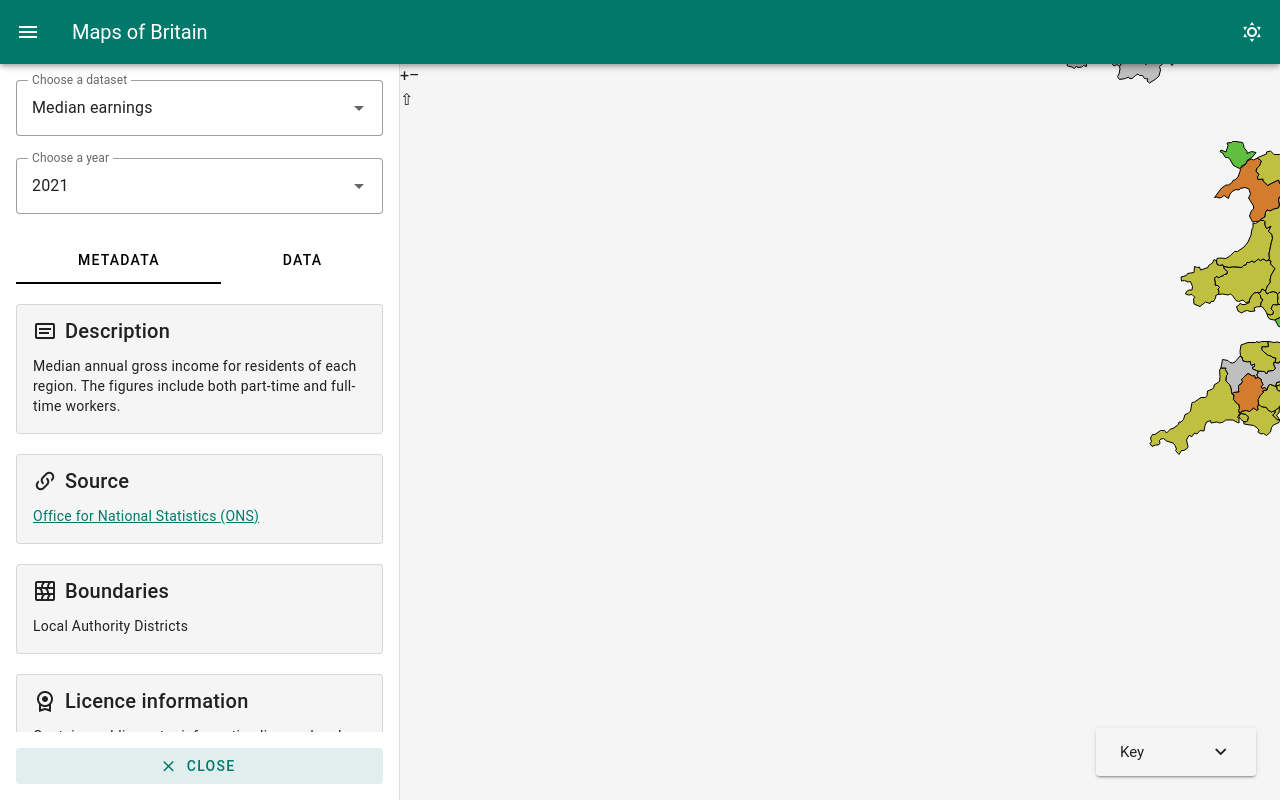
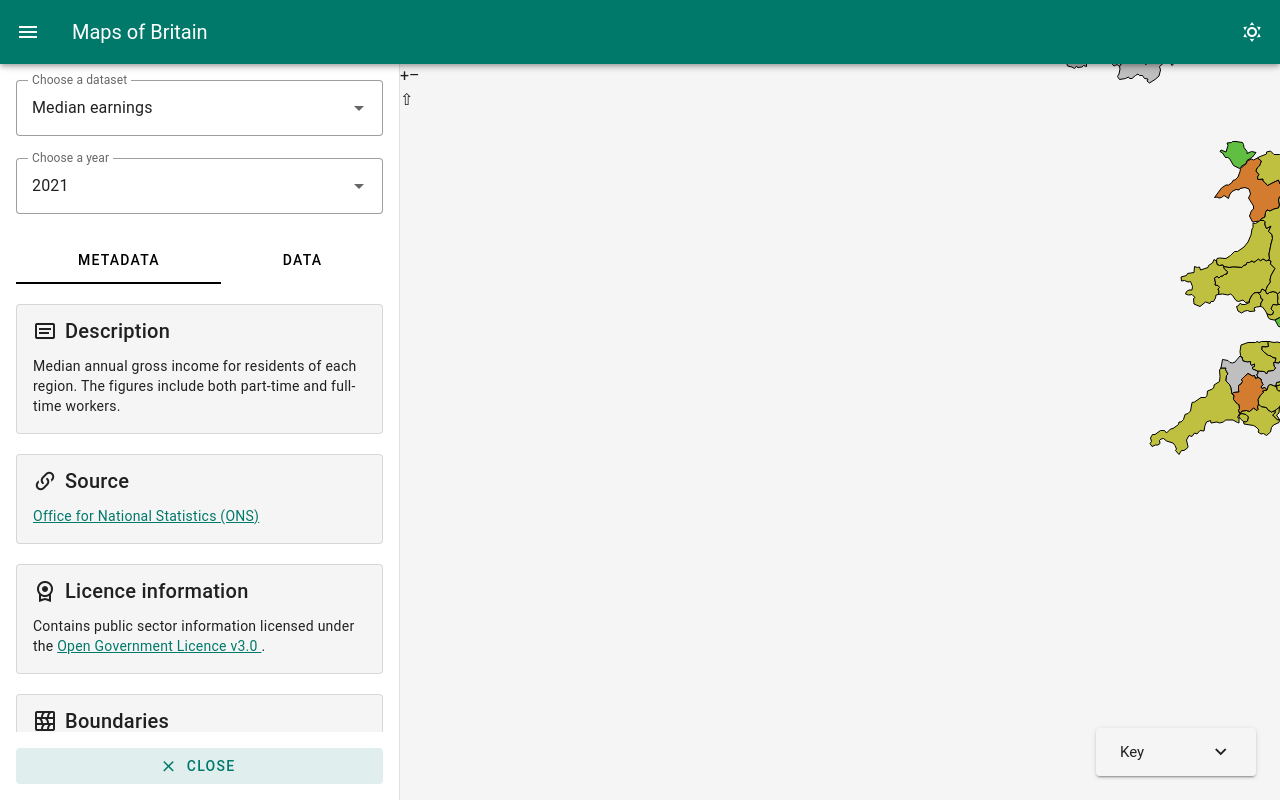
Before and after one commit to ilkutkutlar/uk-regional-data-visualiser, a Vue app: page / in a window 1280 px wide. Built offline with nearby package versions, Linux system fonts and the light colour scheme.

Commit message:
add licence information for boundaries and datasets in the README

```diff
--- a/src/components/DataDetailsPanel.vue
+++ b/src/components/DataDetailsPanel.vue
@@ -145,15 +145,6 @@ export default {
           </template>
         </v-card>
 
-        <v-card
-          class="mt-5 border"
-          prepend-icon="mdi-land-fields"
-          variant="flat"
-        >
-          <template #title>Boundaries</template>
-          <template #text>{{ current.dataset.metadata.boundaries }}</template>
-        </v-card>
-
         <v-card class="mt-5 border" prepend-icon="mdi-license" variant="flat">
           <template #title>Licence information</template>
           <template #text>
@@ -187,6 +178,32 @@ export default {
                 Open Government Licence v3.0
               </a>
               .
+            </div>
+          </template>
+        </v-card>
+
+        <v-card
+          class="mt-5 border"
+          prepend-icon="mdi-land-fields"
+          variant="flat"
+        >
+          <template #title>Boundaries</template>
+          <template #text>
+            <a :href="current.dataset.geoJSONMap.sources.get(current.year)">
+              {{ current.dataset.metadata.boundaries }}
+            </a>
+            <div class="mt-2">
+              Source: Office for National Statistics licensed under the
+              <a
+                href="http://www.nationalarchives.gov.uk/doc/open-government-licence/version/3/"
+                target="blank"
+              >
+                Open Government Licence v.3.0
+              </a>
+            </div>
+            <div class="mt-2">
+              Contains OS data © Crown copyright and database right
+              {{ new Date().getFullYear() }}
             </div>
           </template>
         </v-card>
--- a/src/constants.ts
+++ b/src/constants.ts
@@ -1,6 +1,7 @@
 export type Formatter = (value: number) => string;
 export type GeoJSONMap = {
   geoJSONPaths: Map<string, string>;
+  sources: Map<string, string>;
   prettyNames: Map<string, string>;
   countyLookup: Map<string, [string, string]>;
   idProperties: Map<string, string>;
--- a/src/svg_maps/local_authorities.ts
+++ b/src/svg_maps/local_authorities.ts
@@ -716,6 +716,38 @@ export const LocalAuthoritiesGeoJSON: GeoJSONMap = {
     ["2021", "./data/geojson/LAD_DEC_2021_UK_BUC.geojson"],
     ["2022", "./data/geojson/LAD_DEC_2022_UK_BUC.geojson"],
   ]),
+  sources: new Map([
+    ["default", "lad16cd"],
+    [
+      "2016",
+      "https://geoportal.statistics.gov.uk/datasets/ons::local-authority-districts-december-2016-boundaries-uk-buc/about",
+    ],
+    ["2017", ""],
+    [
+      "2018",
+      "https://geoportal.statistics.gov.uk/datasets/ons::local-authority-districts-december-2018-boundaries-uk-buc-1/about",
+    ],
+    [
+      "2019",
+      "https://geoportal.statistics.gov.uk/datasets/ons::local-authority-districts-december-2019-boundaries-uk-buc-1/about",
+    ],
+    [
+      "2020",
+      "https://geoportal.statistics.gov.uk/datasets/ons::local-authority-districts-december-2020-boundaries-uk-buc/about",
+    ],
+    [
+      "2021",
+      "https://geoportal.statistics.gov.uk/datasets/ons::local-authority-districts-december-2021-boundaries-uk-buc-2/about",
+    ],
+    [
+      "2022",
+      "https://geoportal.statistics.gov.uk/datasets/ons::local-authority-districts-december-2022-boundaries-uk-buc-2/about",
+    ],
+    [
+      "2023",
+      "https://geoportal.statistics.gov.uk/datasets/ons::local-authority-districts-december-2023-boundaries-uk-buc-2/about",
+    ],
+  ]),
   idProperties: new Map([
     ["default", "lad16cd"],
     ["2016", "lad16cd"],
```
Also changed, not shown: 1 other file (tests, documents, lock files or other folders).
